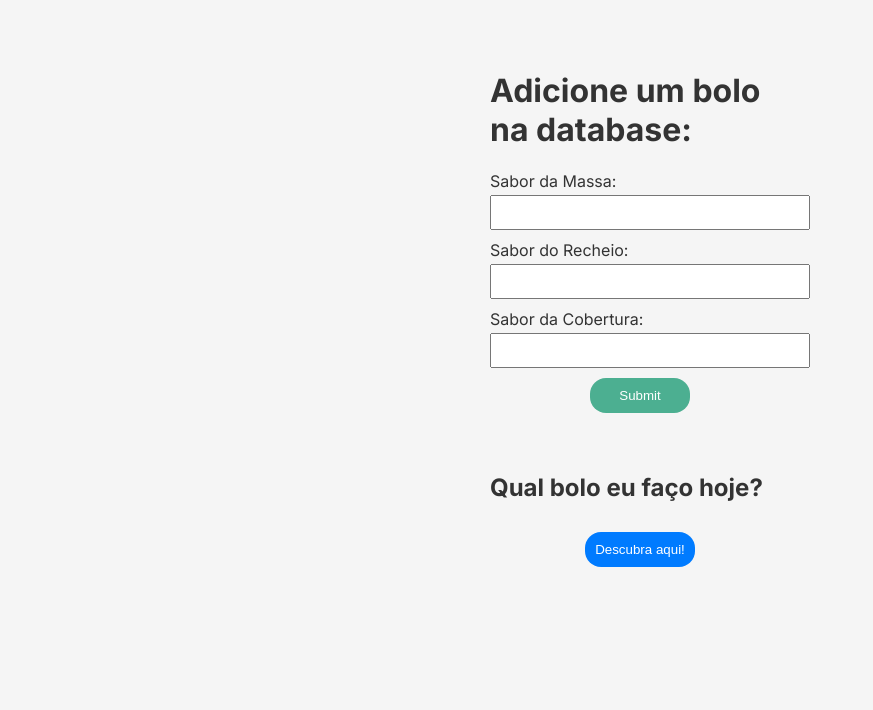
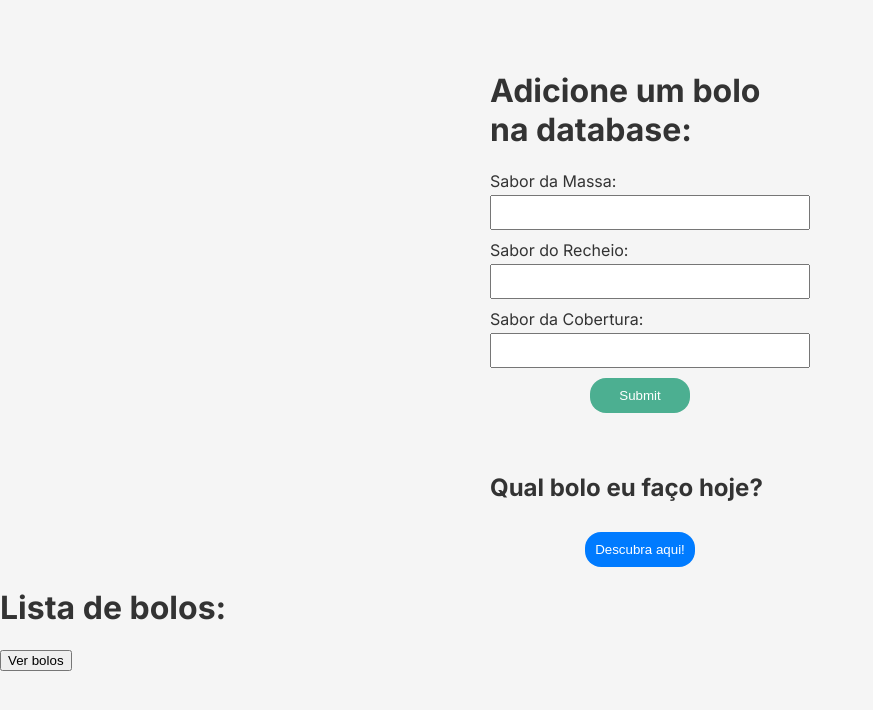
Before and after one commit to vicovaporub/cake-shuffler-frontend, a Next.js app: page / in a window 1280 px wide. Shown: the top 710 px of the page, without its empty margins (0-873 px from the left). Built offline with nearby package versions, Linux system fonts and the light colour scheme.

Commit message:
feat: created new component that display all cakes

```diff
--- /dev/null
+++ b/src/Components/AllCakes/AllCakes.tsx
@@ -0,0 +1,27 @@
+"use client";
+import Cake from "@/Types/Cake";
+import { fetchAllCakes } from "@/api/fetches";
+import { useState } from "react";
+
+export const AllCakes = () => {
+  const [cakes, setCakes] = useState<Cake[]>([]);
+
+  return (
+    <div>
+      <h1>Lista de bolos:</h1>
+      <button onClick={() => fetchAllCakes(setCakes)}>Ver bolos</button>
+      {cakes.length > 0 && (
+        <ul>
+          {cakes.map((cake) => (
+            <li key={cake._id}>
+              <h2>{cake.cakeName}</h2>
+              <p>Massa: {cake.batterFlavor}</p>
+              <p>Recheio: {cake.fillingFlavor}</p>
+              <p>Cobertura: {cake.icingFlavor}</p>
+            </li>
+          ))}
+        </ul>
+      )}
+    </div>
+  );
+};
--- a/src/app/page.tsx
+++ b/src/app/page.tsx
@@ -1,12 +1,13 @@
+import { AllCakes } from "@/Components/AllCakes/AllCakes";
 import CakeForm from "@/Components/CakeForm/CakeForm";
 import RandomCake from "@/Components/RandomCake/RandomCake";
 
-
 export default function Home() {
   return (
-   <div>
-   <CakeForm/>
-   <RandomCake/>
-   </div>
-  )
+    <div>
+      <CakeForm />
+      <RandomCake />
+      <AllCakes />
+    </div>
+  );
 }
```
